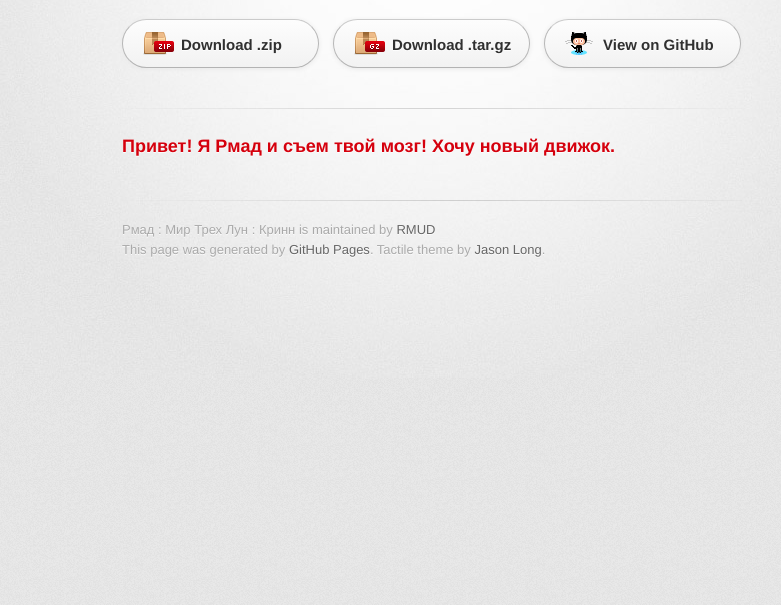
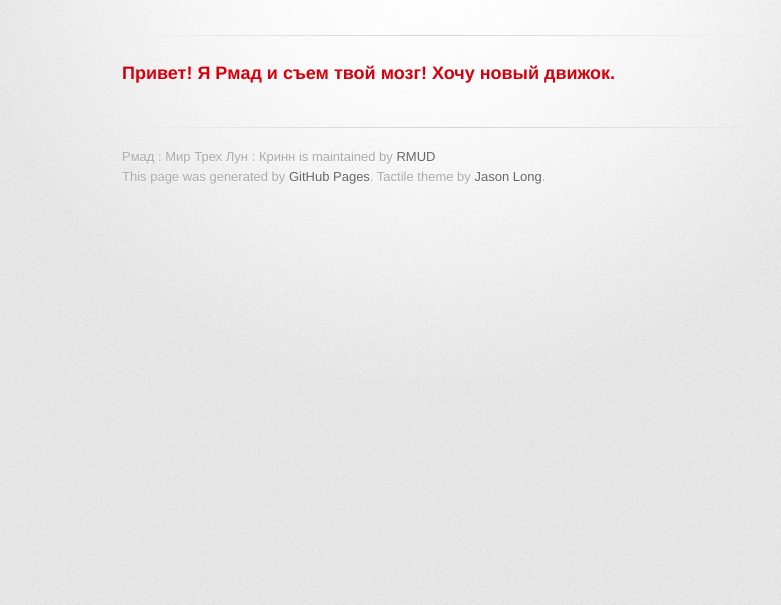
Before and after one commit to rmud/main, a plain HTML site: page index.html in a window 1280 px wide. Shown: the part 195-800 px from the top of the page, without its empty margins (208-989 px from the left). Drawn offline with Linux system fonts and the light colour scheme; a web font is replaced by a local one.

Commit message:
Update index.html

```diff
--- a/index.html
+++ b/index.html
@@ -22,17 +22,13 @@
           <h2>Современная Многопользовательская Текстовая Игра</h2>
         </header>
 
-        <section id="downloads" class="clearfix">
-          <a href="https://github.com/RMUD/main/zipball/master" id="download-zip" class="button"><span>Download .zip</span></a>
-          <a href="https://github.com/RMUD/main/tarball/master" id="download-tar-gz" class="button"><span>Download .tar.gz</span></a>
-          <a href="https://github.com/RMUD/main" id="view-on-github" class="button"><span>View on GitHub</span></a>
-        </section>
+
 
         <hr>
 
         <section id="main_content">
           <h3>
-<a name="%D0%9F%D1%80%D0%B8%D0%B2%D0%B5%D1%82-%D0%AF-%D0%A0%D0%BC%D0%B0%D0%B4-%D0%B8-%D1%81%D1%8A%D0%B5%D0%BC-%D1%82%D0%B2%D0%BE%D0%B9-%D0%BC%D0%BE%D0%B7%D0%B3-%D0%A5%D0%BE%D1%87%D1%83-%D0%BD%D0%BE%D0%B2%D1%8B%D0%B9-%D0%B4%D0%B2%D0%B8%D0%B6%D0%BE%D0%BA" class="anchor" href="#%D0%9F%D1%80%D0%B8%D0%B2%D0%B5%D1%82-%D0%AF-%D0%A0%D0%BC%D0%B0%D0%B4-%D0%B8-%D1%81%D1%8A%D0%B5%D0%BC-%D1%82%D0%B2%D0%BE%D0%B9-%D0%BC%D0%BE%D0%B7%D0%B3-%D0%A5%D0%BE%D1%87%D1%83-%D0%BD%D0%BE%D0%B2%D1%8B%D0%B9-%D0%B4%D0%B2%D0%B8%D0%B6%D0%BE%D0%BA"><span class="octicon octicon-link"></span></a>Привет! Я Рмад и съем твой мозг! Хочу новый движок.</h3>
+Привет! Я Рмад и съем твой мозг! Хочу новый движок.</h3>
         </section>
 
         <footer>
```
